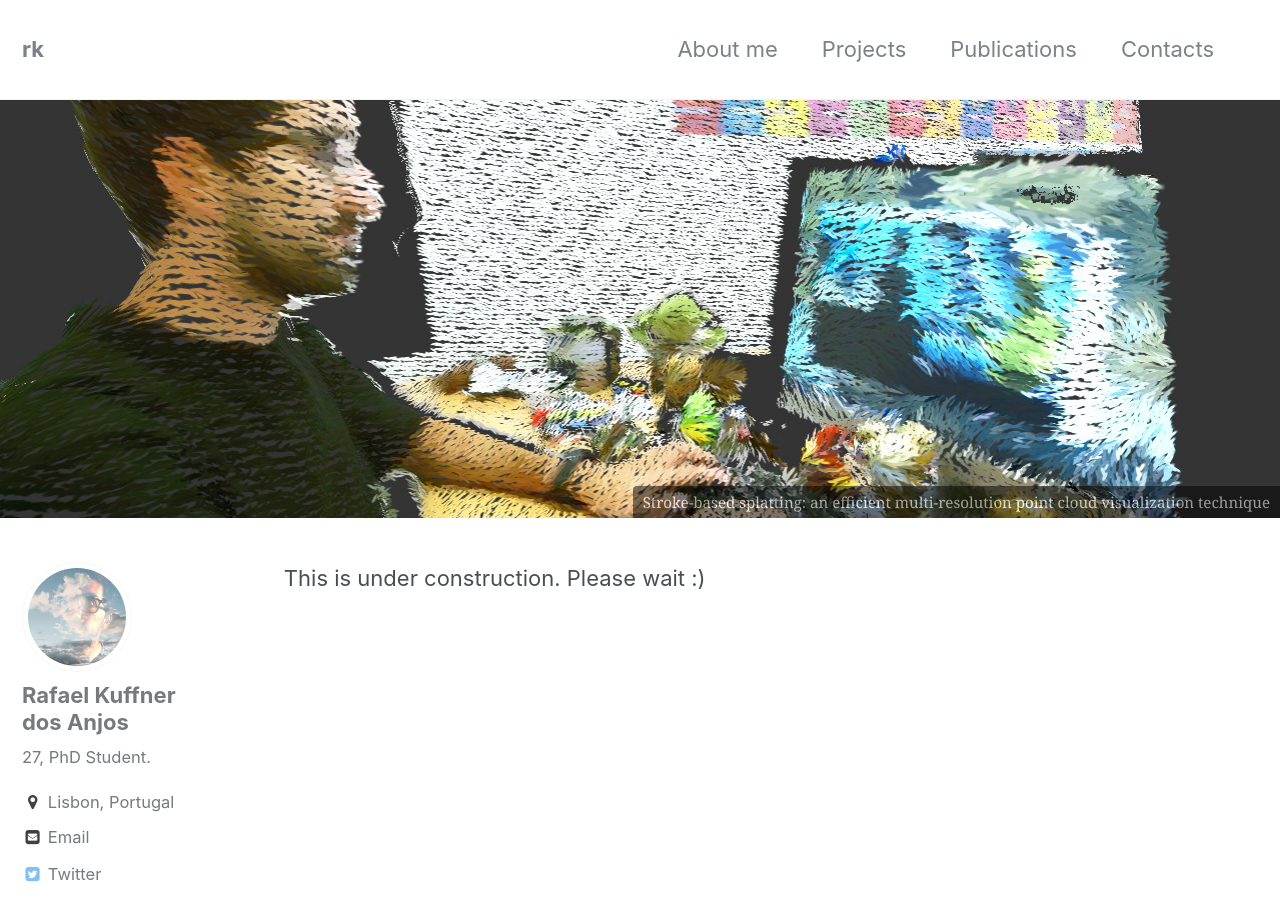
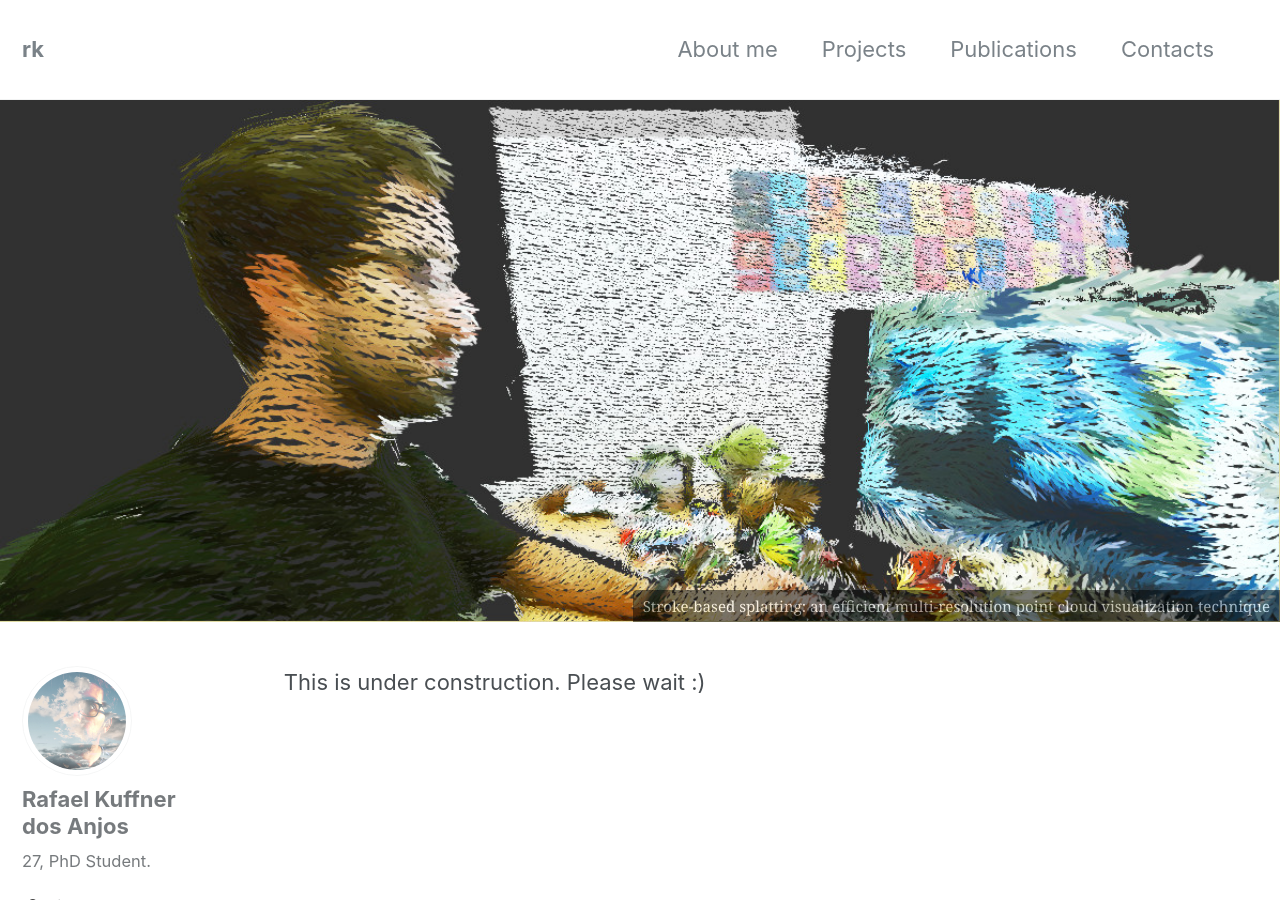
Before and after one commit to rafaelkuffner/rafaelkuffner.github.io, a Jekyll site: the page built from index.html, in a window 1280 px wide and 900 px high. Built offline with Jekyll 4.4.1, drawn with Linux system fonts in a browser that asks for light colours; the list of posts is cut into pages by our own code.

Commit message:
Ok this is the final one

```diff
--- a/index.html
+++ b/index.html
@@ -2,7 +2,7 @@
 layout: single
 author_profile: true
 header:
-  image: /assets/images/teaser3.jpg
+  image: /assets/images/teaser4.jpg
   #overlay_image: /assets/images/teaser.jpg
   #overlay_filter: 0.1 # same as adding an opacity of 0.5 to a black background
   caption: "Stroke-based splatting: an efficient multi-resolution point cloud visualization technique" #"Hey this is my website"
```
Also changed, not shown: assets/images/teaser4.jpg (added).
